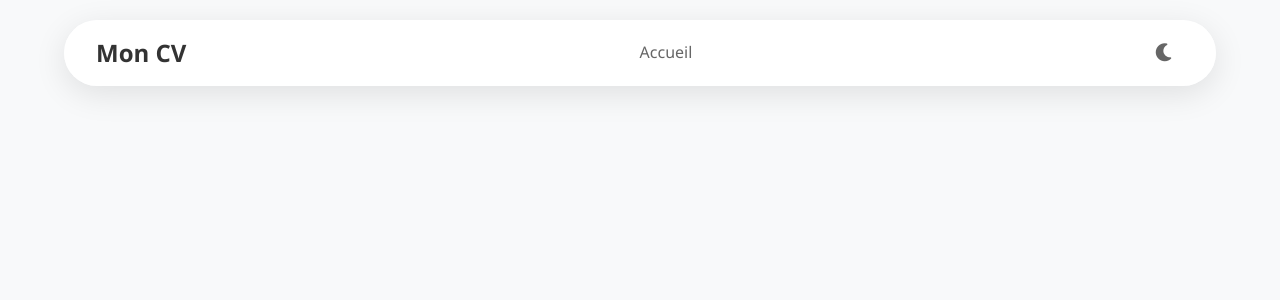
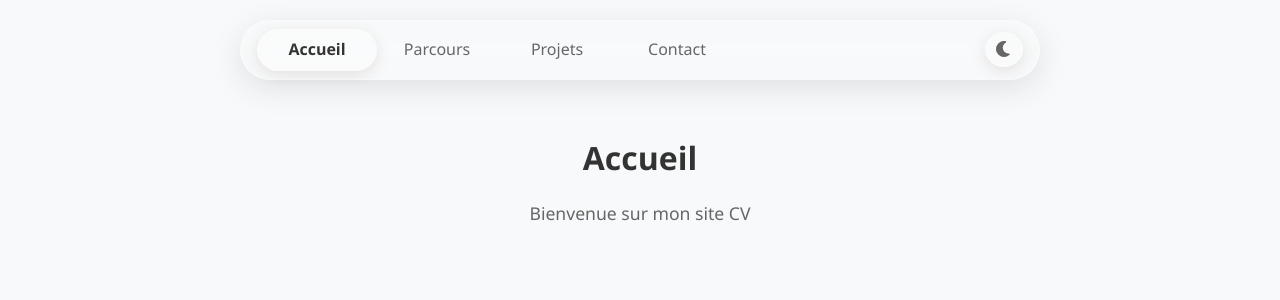
Before and after one commit to mael-sil/site-perso, a Vue app: page / in a window 1280 px wide. Shown: the top 300 px of the page. Built offline with nearby package versions, Linux system fonts and the light colour scheme; the HTML template or start-up script is replaced by a standard one.

Commit message:
Add multiple page components (Accueil, Contact, Parcours, Projets), refactor Navbar for dynamic routing, and update global styles and variables

```diff
--- a/src/components/Navbar.vue
+++ b/src/components/Navbar.vue
@@ -1,7 +1,22 @@
 <script setup lang="ts">
-import { ref, onMounted, watch } from 'vue'
+import { ref, onMounted, watch, computed } from 'vue'
+import { useRoute } from 'vue-router'
+import { pages, getPageIndex } from '../utils/pages'
 
+const route = useRoute()
 const isDarkMode = ref(false)
+const isHovering = ref(false)
+
+// Calculer la position de la cellule glass basée sur la route active
+const activeLinkIndex = computed(() => {
+  return getPageIndex(route.path)
+})
+
+const glassSliderTransform = computed(() => {
+  const translateX = activeLinkIndex.value * 100
+  const translateY = isHovering.value ? -1 : 0
+  return `translate(${translateX}%, ${translateY}px)`
+})
 
 const toggleDarkMode = () => {
   isDarkMode.value = !isDarkMode.value
@@ -31,12 +46,19 @@ onMounted(() => {
 <template>
   <nav class="navbar">
     <div class="navbar-content">
-      <div class="navbar-brand">
-        <h2>Mon CV</h2>
-      </div>
-
       <div class="navbar-menu">
-        <router-link to="/" class="nav-link">Accueil</router-link>
+        <div
+          v-for="page in pages"
+          :key="page.path"
+          class="nav-item"
+          :class="{ active: $route.path === page.path }"
+          @mouseenter="isHovering = true"
+          @mouseleave="isHovering = false"
+        >
+          <router-link :to="page.path" class="nav-link">
+            {{ page.title }}
+          </router-link>
+        </div>
       </div>
 
       <div class="navbar-actions">
@@ -49,6 +71,12 @@ onMounted(() => {
           <i v-else class="fas fa-moon icon"></i>
         </button>
       </div>
+
+      <!-- Cellule glass qui slide -->
+      <div
+        class="glass-slider"
+        :style="{ transform: glassSliderTransform }"
+      ></div>
     </div>
   </nav>
 </template>
@@ -61,12 +89,16 @@ onMounted(() => {
   left: 50%;
   transform: translateX(-50%);
   width: 90%;
-  max-width: 1200px;
-  background: var(--bg-secondary);
-  backdrop-filter: blur(10px);
+  max-width: 800px;
+  background: rgba(255, 255, 255, 0.1);
+  backdrop-filter: blur(20px);
+  -webkit-backdrop-filter: blur(20px);
+  border: 1px solid rgba(255, 255, 255, 0.2);
   border-radius: var(--radius-pill);
-  padding: 0.75rem 2rem;
-  box-shadow: var(--shadow-light);
+  padding: 0.50rem 1rem;
+  box-shadow:
+    0 8px 32px rgba(0, 0, 0, 0.1),
+    inset 0 1px 0 rgba(255, 255, 255, 0.2);
   z-index: 1000;
   transition: all 0.3s ease;
 }
@@ -75,67 +107,123 @@ onMounted(() => {
   display: flex;
   align-items: center;
   justify-content: space-between;
-}
-
-.navbar-brand h2 {
-  margin: 0;
-  font-size: 1.5rem;
-  font-weight: 600;
-  color: var(--text-primary);
-  transition: color 0.3s ease;
+  position: relative;
 }
 
 .navbar-menu {
   display: flex;
-  gap: 2rem;
+  gap: 0;
+  position: relative;
+}
+
+.nav-item {
+  position: relative;
+  z-index: 2;
+  padding: 0.5rem 1.5rem;
+  border-radius: var(--radius-pill);
+  min-width: 120px;
+  text-align: center;
+  transition: all 0.3s ease;
+}
+
+.nav-item:hover {
+  transform: translateY(-1px);
+}
+
+.nav-item.active .nav-link {
+  color: var(--text-primary);
+  font-weight: 600;
+}
+
+
+
+.nav-item:hover .nav-link {
+  color: var(--text-primary);
+}
+
+.nav-item.active:hover {
+  box-shadow:
+    0 4px 16px rgba(0, 0, 0, 0.12),
+    inset 0 1px 0 rgba(255, 255, 255, 0.2);
 }
 
 .nav-link {
   text-decoration: none;
   color: var(--text-secondary);
   font-weight: 500;
-  transition: color 0.3s ease;
-  padding: 0.5rem 1rem;
-  border-radius: var(--border-radius);
+  display: block;
+  width: 100%;
+  height: 100%;
 }
 
-.nav-link:hover {
-  color: var(--text-primary);
-  background: var(--bg-tertiary);
+
+
+/* Cellule glass qui slide */
+.glass-slider {
+  position: absolute;
+  left: 0;
+  top: 0;
+  width: 120px;
+  height: 100%;
+  background: rgba(255, 255, 255, 0.15);
+  backdrop-filter: blur(10px);
+  -webkit-backdrop-filter: blur(10px);
+  border: 1px solid rgba(255, 255, 255, 0.2);
+  border-radius: var(--radius-pill);
+  transition: transform 0.4s cubic-bezier(0.4, 0, 0.2, 1);
+  z-index: 1;
+  box-shadow:
+    0 4px 16px rgba(0, 0, 0, 0.1),
+    inset 0 1px 0 rgba(255, 255, 255, 0.2);
 }
 
 .theme-toggle {
-  background: none;
-  border: none;
+  background: rgba(255, 255, 255, 0.1);
+  backdrop-filter: blur(10px);
+  -webkit-backdrop-filter: blur(10px);
+  border: 1px solid rgba(255, 255, 255, 0.2);
   cursor: pointer;
   padding: 0.5rem;
   border-radius: 50%;
   transition: all 0.3s ease;
   color: var(--text-secondary);
+  box-shadow:
+    0 4px 16px rgba(0, 0, 0, 0.1),
+    inset 0 1px 0 rgba(255, 255, 255, 0.1);
 }
 
 .theme-toggle:hover {
-  background: var(--bg-tertiary);
+  background: rgba(255, 255, 255, 0.2);
   color: var(--text-primary);
+  transform: translateY(-2px);
+  box-shadow:
+    0 6px 20px rgba(0, 0, 0, 0.15),
+    inset 0 1px 0 rgba(255, 255, 255, 0.2);
 }
 
 .icon {
-  font-size: 18px;
+  font-size: 16px;
 }
 
 /* Responsive */
 @media (max-width: 768px) {
   .navbar {
     width: 95%;
-    padding: 0.75rem 1.5rem;
+    padding: 0.75rem 1rem;
   }
 
   .navbar-menu {
-    gap: 1rem;
+    gap: 0;
   }
 
-  .navbar-brand h2 {
-    font-size: 1.25rem;
+  .nav-link {
+    padding: 0.5rem 1rem;
+    min-width: 100px;
+    font-size: 0.9rem;
+  }
+
+  .glass-slider {
+    width: 100px;
   }
 }
 </style>
--- /dev/null
+++ b/src/pages/Accueil.vue
@@ -0,0 +1,27 @@
+<script setup lang="ts">
+// Page d'accueil
+</script>
+
+<template>
+  <div class="page accueil">
+    <h1>Accueil</h1>
+    <p>Bienvenue sur mon site CV</p>
+  </div>
+</template>
+
+<style scoped>
+.accueil {
+  padding: 2rem;
+  text-align: center;
+}
+
+h1 {
+  color: var(--text-primary);
+  margin-bottom: 1rem;
+}
+
+p {
+  color: var(--text-secondary);
+  font-size: 1.1rem;
+}
+</style>
--- /dev/null
+++ b/src/pages/Contact.vue
@@ -0,0 +1,27 @@
+<script setup lang="ts">
+// Page de contact
+</script>
+
+<template>
+  <div class="page contact">
+    <h1>Contact</h1>
+    <p>Me contacter</p>
+  </div>
+</template>
+
+<style scoped>
+.contact {
+  padding: 2rem;
+  text-align: center;
+}
+
+h1 {
+  color: var(--text-primary);
+  margin-bottom: 1rem;
+}
+
+p {
+  color: var(--text-secondary);
+  font-size: 1.1rem;
+}
+</style>
--- /dev/null
+++ b/src/pages/Parcours.vue
@@ -0,0 +1,27 @@
+<script setup lang="ts">
+// Page de parcours
+</script>
+
+<template>
+  <div class="page parcours">
+    <h1>Parcours</h1>
+    <p>Mon parcours professionnel et formation</p>
+  </div>
+</template>
+
+<style scoped>
+.parcours {
+  padding: 2rem;
+  text-align: center;
+}
+
+h1 {
+  color: var(--text-primary);
+  margin-bottom: 1rem;
+}
+
+p {
+  color: var(--text-secondary);
+  font-size: 1.1rem;
+}
+</style>
--- /dev/null
+++ b/src/pages/Projets.vue
@@ -0,0 +1,27 @@
+<script setup lang="ts">
+// Page de projets
+</script>
+
+<template>
+  <div class="page projets">
+    <h1>Projets</h1>
+    <p>Mes réalisations et projets</p>
+  </div>
+</template>
+
+<style scoped>
+.projets {
+  padding: 2rem;
+  text-align: center;
+}
+
+h1 {
+  color: var(--text-primary);
+  margin-bottom: 1rem;
+}
+
+p {
+  color: var(--text-secondary);
+  font-size: 1.1rem;
+}
+</style>
--- a/src/router/index.ts
+++ b/src/router/index.ts
@@ -1,15 +1,9 @@
 import { createRouter, createWebHistory } from 'vue-router'
-import Home from '../views/Home.vue'
+import { getRoutes } from '../utils/pages'
 
 const router = createRouter({
   history: createWebHistory(import.meta.env.BASE_URL),
-  routes: [
-    {
-      path: '/',
-      name: 'home',
-      component: Home
-    }
-  ],
+  routes: getRoutes(),
 })
 
 export default router
--- a/src/styles/main.css
+++ b/src/styles/main.css
@@ -8,11 +8,18 @@
   box-sizing: border-box;
 }
 
+html, body {
+  margin: 0;
+  padding: 0;
+  border: none;
+  outline: none;
+}
+
 html {
   font-family: 'Segoe UI', Tahoma, Geneva, Verdana, sans-serif;
   line-height: 1.6;
   color: var(--text-primary);
-  background: var(--bg-primary);
+  background: var(--background-color);
   transition: all 0.3s ease;
 }
 
@@ -20,11 +27,17 @@ body {
   margin: 0;
   padding: 0;
   min-height: 100vh;
+  background: var(--background-color);
 }
 
 #app {
   min-height: 100vh;
   position: relative;
+  background: var(--background-color);
+  margin: 0;
+  padding: 0;
+  border: none;
+  outline: none;
 }
 
 .main-content {
@@ -37,3 +50,10 @@ body {
 * {
   transition: background-color 0.3s ease, color 0.3s ease;
 }
+
+/* Éliminer tout liseré potentiel */
+*::before,
+*::after {
+  border: none;
+  outline: none;
+}
--- a/src/styles/variables.css
+++ b/src/styles/variables.css
@@ -3,6 +3,9 @@
   --radius-pill: 50px;
 
   /* Couleurs de fond */
+  --background-color: #f8f9fa;
+
+  /* Couleurs principales */
   --bg-primary: #f8f9fa;
   --bg-secondary: rgba(255, 255, 255, 0.95);
   --bg-tertiary: rgba(0, 0, 0, 0.05);
@@ -24,6 +27,9 @@
 /* Mode sombre - switch automatique des couleurs */
 html.dark-mode {
   /* Couleurs de fond */
+  --background-color: #1a1a1a;
+
+  /* Couleurs de fond */
   --bg-primary: #1a1a1a;
   --bg-secondary: rgba(30, 30, 30, 0.95);
   --bg-tertiary: rgba(255, 255, 255, 0.1);
--- /dev/null
+++ b/src/utils/pages.ts
@@ -0,0 +1,44 @@
+// Utilitaire pour récupérer automatiquement les pages
+export interface PageInfo {
+  name: string
+  path: string
+  title: string
+}
+
+// Configuration des pages avec leurs informations
+export const pages: PageInfo[] = [
+  {
+    name: 'Accueil',
+    path: '/',
+    title: 'Accueil'
+  },
+  {
+    name: 'Parcours',
+    path: '/parcours',
+    title: 'Parcours'
+  },
+  {
+    name: 'Projets',
+    path: '/projets',
+    title: 'Projets'
+  },
+  {
+    name: 'Contact',
+    path: '/contact',
+    title: 'Contact'
+  }
+]
+
+// Fonction pour obtenir l'index d'une page basée sur son chemin
+export function getPageIndex(path: string): number {
+  return pages.findIndex(page => page.path === path)
+}
+
+// Fonction pour obtenir les routes pour le router
+export function getRoutes() {
+  return pages.map(page => ({
+    path: page.path,
+    name: page.name,
+    component: () => import(`../pages/${page.name}.vue`)
+  }))
+}
--- a/src/views/Home.vue
+++ /dev/null
@@ -1,15 +0,0 @@
-<script setup lang="ts">
-
-</script>
-
-
-<template>
-  <div class="home">
-  </div>
-</template>
-
-<style scoped>
-.home {
-  min-height: 100vh;
-}
-</style>
```
